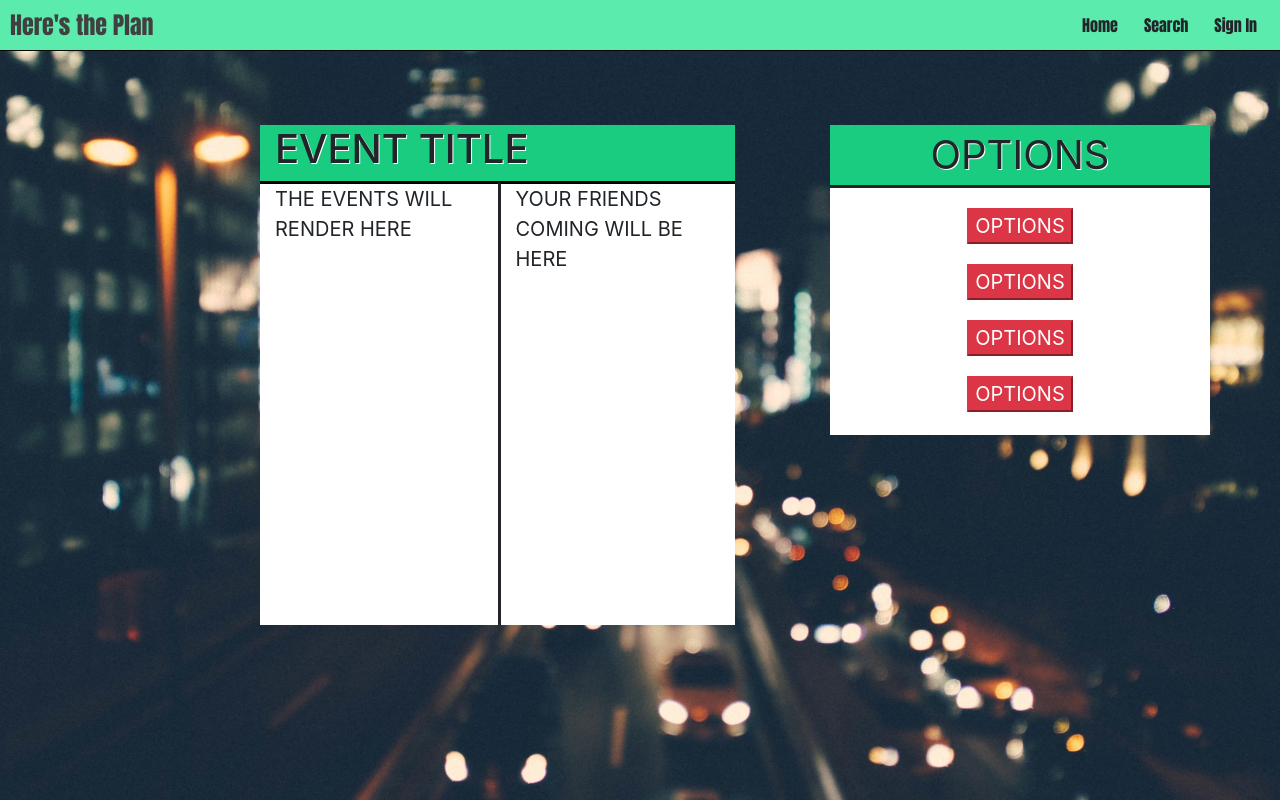
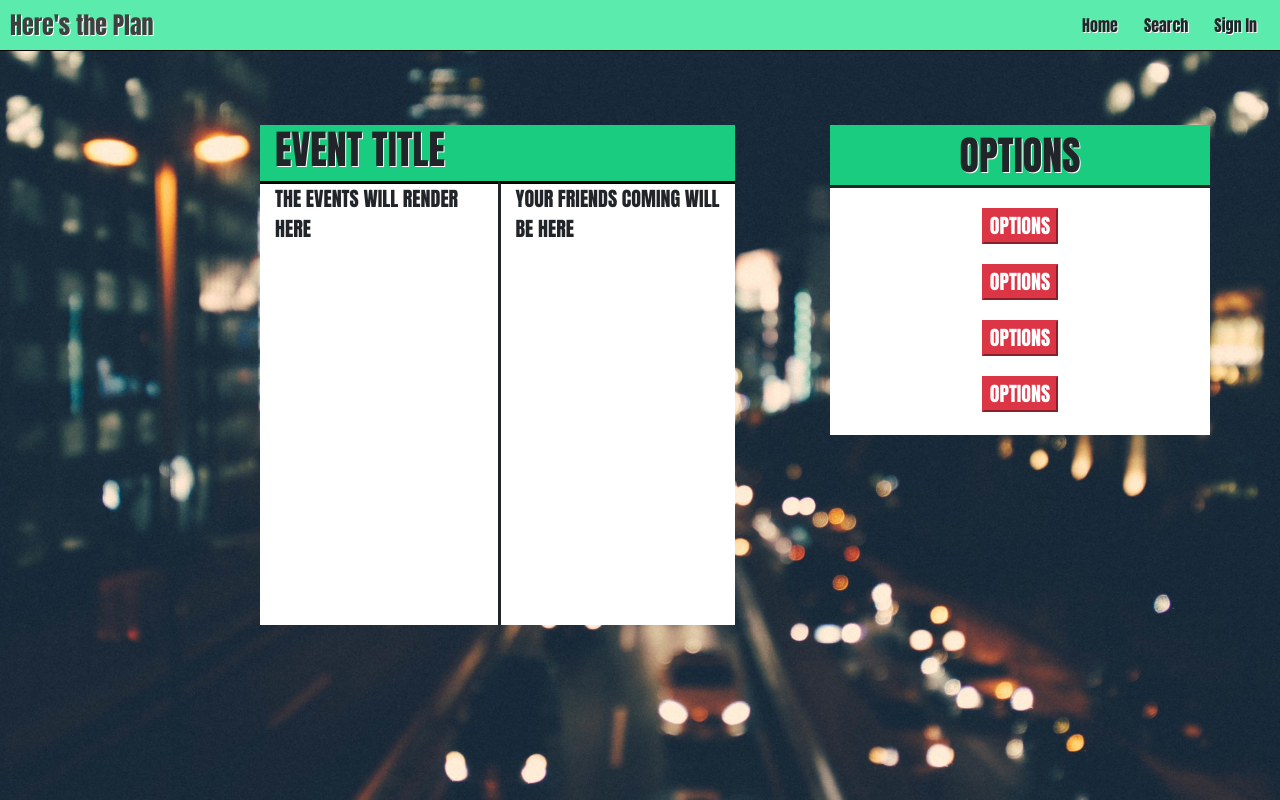
Before and after one commit to dylantrimble/herestheplan, a React (Create React App) app in the folder client/: page /profile in a window 1280 px wide. Built offline with nearby package versions, Linux system fonts and the light colour scheme; no server answers; a web font is replaced by a local one.

Commit message:
fixed it

```diff
--- a/client/src/css/main.css
+++ b/client/src/css/main.css
@@ -6,11 +6,24 @@ body,
   width: 100%;
 }
 
+body {
+  font-family: 'Anton', sans-serif;
+}
+
+.modal-header {
+  text-shadow: 1px 1px #fff;
+}
+
 .hideModal {
   display: none;
 }
 
+.submitBtn {
+  text-shadow: 1px 1px #fff;
+}
+
 .navbar {
+  text-shadow: 1px 1px #fff;
   font-family: 'Anton', sans-serif;
   position: fixed;
   top: 0;
```
